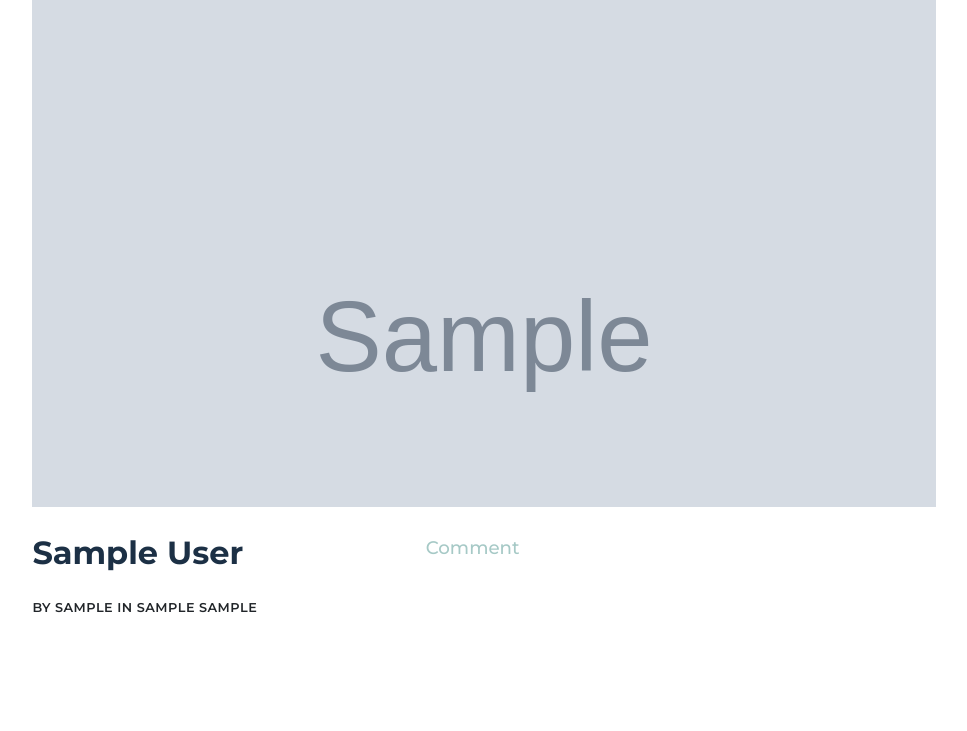
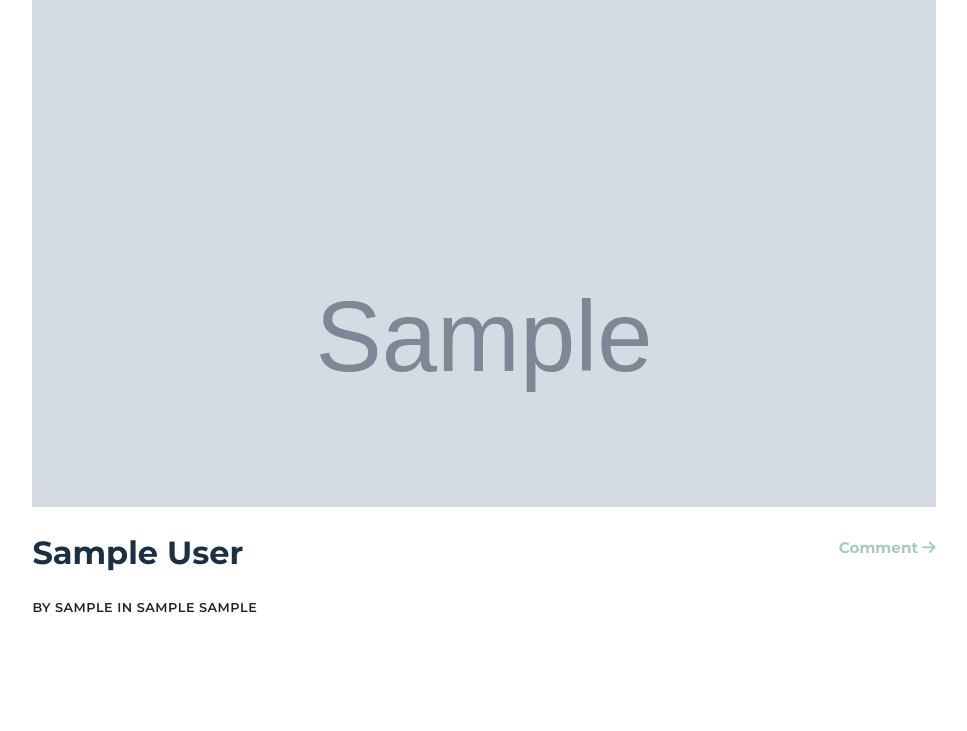
Before and after one commit to dbaettig/Millhouse-blog, a PHP site: page / in a window 1280 px wide. Shown: the part 451-1182 px from the top of the page, without its empty margins (156-1123 px from the left). Run offline with PHP 8.4, Linux system fonts and the light colour scheme; tables that the repository leaves empty or names only in its code hold one stand-in row (values such as "Sample post"); grey boxes marked "Sample" are stand-in pictures; data that the repository does not hold is empty; some libraries are stand-ins or nearby versions.

Commit message:
Style Read more- and Comment-links

```diff
--- a/index.php
+++ b/index.php
@@ -54,8 +54,8 @@
 					<?php include 'partials/edit_buttons.php'?>
 				</div>
 				<div class="blogpost__text--bodytext">
-					<p><?= substr($blogpost['post'],0,200) . "... " ; ?><a href="single_post.php?postID=<?= $blogpost['postID'] ?>">Read more</a></p>
-					<p class="comment_link"><a href="single_post.php?postID=<?= $blogpost['postID'] ?>">Comment</a></p>
+					<p><?= substr($blogpost['post'],0,200) . "... " ; ?><a href="single_post.php?postID=<?= $blogpost['postID'] ?>"><span class="readmore">Read more</span></a></p>
+					<p class="comment_link right"><a href="single_post.php?postID=<?= $blogpost['postID'] ?>">Comment </a><i class="fa fa-arrow-right" aria-hidden="true"></i></p>
 				</div>
 			</div>
 		</article>
--- a/sass/_mobile.scss
+++ b/sass/_mobile.scss
@@ -355,12 +355,21 @@
 	}
 }
 
-.comment_link a{
+.readmore {
+	font-weight:600;
+}
+
+.comment_link {
+	a {
 	color:$linksFontColor;
 	font-family:$categoryFont;
-	font-size:1.2em;
+	font-weight: 700;
+//	font-size:1.2em;
+	}
+	.fa {
+		color:$linksFontColor;
+	}
 }
-
 .blogpost.index {
 	small {
 		margin:2em auto 1.5em;
```
Also changed, not shown: css/style.css, resized/style.jpg (added).
